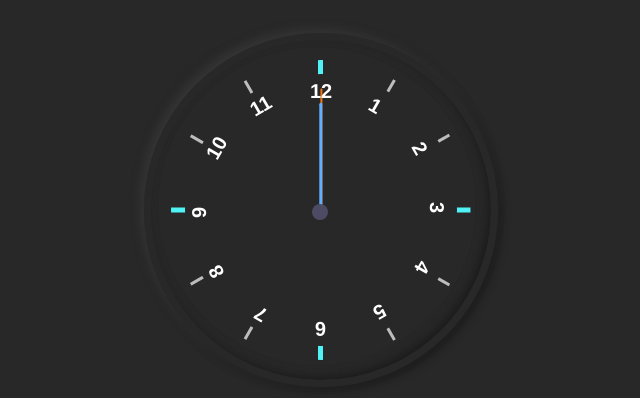
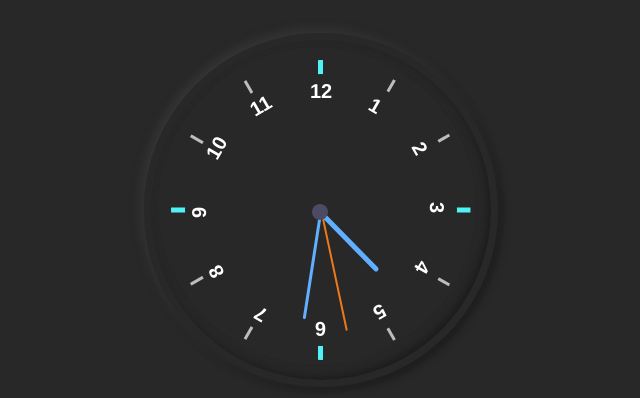
Before and after one commit to marvieiradev/analog-clock, a plain HTML site: page index.html in a window 1280 px wide. Shown: the part 190-588 px from the top of the page, without its empty margins (319-959 px from the left). Drawn offline with Linux system fonts and the light colour scheme.

Commit message:
feat: add javascript code

```diff
--- a/index.html
+++ b/index.html
@@ -37,7 +37,7 @@
 
         </div>
     </div>
-
+    <script src="script.js"></script>
 </body>
 
 </html>
--- /dev/null
+++ b/script.js
@@ -0,0 +1,25 @@
+const secondHand = document.querySelector('.sec-hand');
+const minuteHand = document.querySelector('.min-hand');
+const hourHand = document.querySelector('.hour-hand');
+
+//Função principal que faz o relógio girar
+function setDate() {
+    const now = new Date();  //Obtem a data atual
+    const seconds = now.getSeconds();
+    const secondsDegrees = ((seconds / 60) * 360) + 90;
+    //Faz com que o ponteiro dos segundos se mova
+    secondHand.style.transform = `rotate(${secondsDegrees}deg)`;
+
+    const minutes = now.getMinutes();
+    const minutesDegrees = ((minutes / 60) * 360) + ((seconds / 60) * 6) + 90;
+    //Faz com que o ponteiro dos minutos se mova
+    minuteHand.style.transform = `rotate(${minutesDegrees}deg)`;
+
+    const hours = now.getHours();
+    const hoursDegrees = ((hours / 12) * 360) + ((minutes / 60) * 30) + 90;
+    //Faz com que o ponteiro dos segundos se mova
+    hourHand.style.transform = `rotate(${hoursDegrees}deg)`;
+}
+
+setInterval(setDate, 1000);
+setDate();
--- a/style.css
+++ b/style.css
@@ -21,12 +21,13 @@ body {
     border: 7px solid #282828;
     box-shadow: -4px -4px 10px rgba(67, 67, 67, 0.5),
         inset -4px -4px 10px rgba(0, 0, 0, 0.5),
-            inset -4px -4px 10px rgba(67, 67, 67, 0.5),
+        inset -4px -4px 10px rgba(67, 67, 67, 0.5),
         4px 4px 10px rgba(0, 0, 0, 0.3);
 
     border-radius: 50%;
     margin: 50px auto;
 }
+
 .outer-clock-face {
     position: relative;
     background-color: #282828;
@@ -127,7 +128,8 @@ span {
 
 .hand.hour-hand {
     width: 30%;
-    z-index: 3;
+    z-index: 10;
+        height: 5px;
 }
 
 .hand.min-hand {
```
